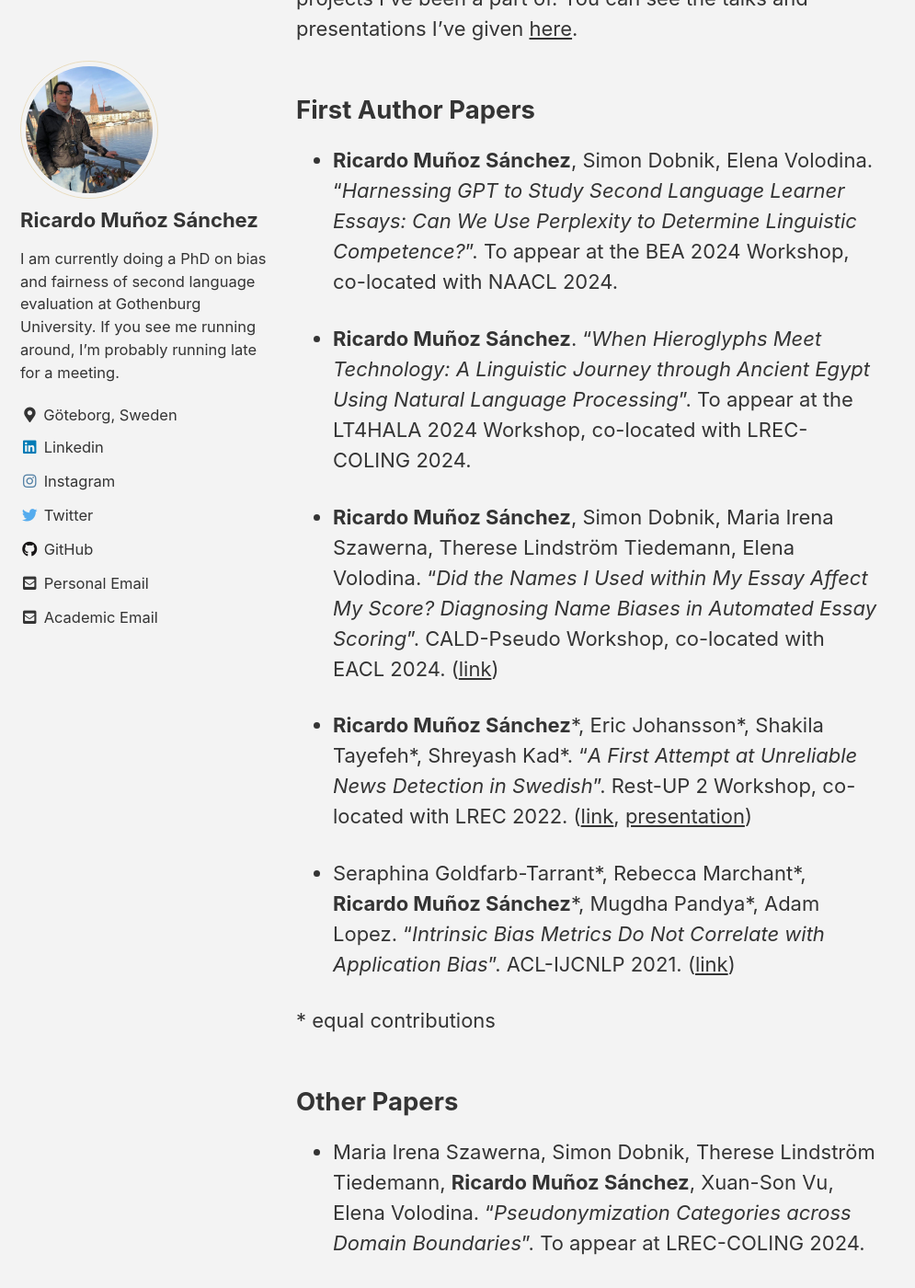
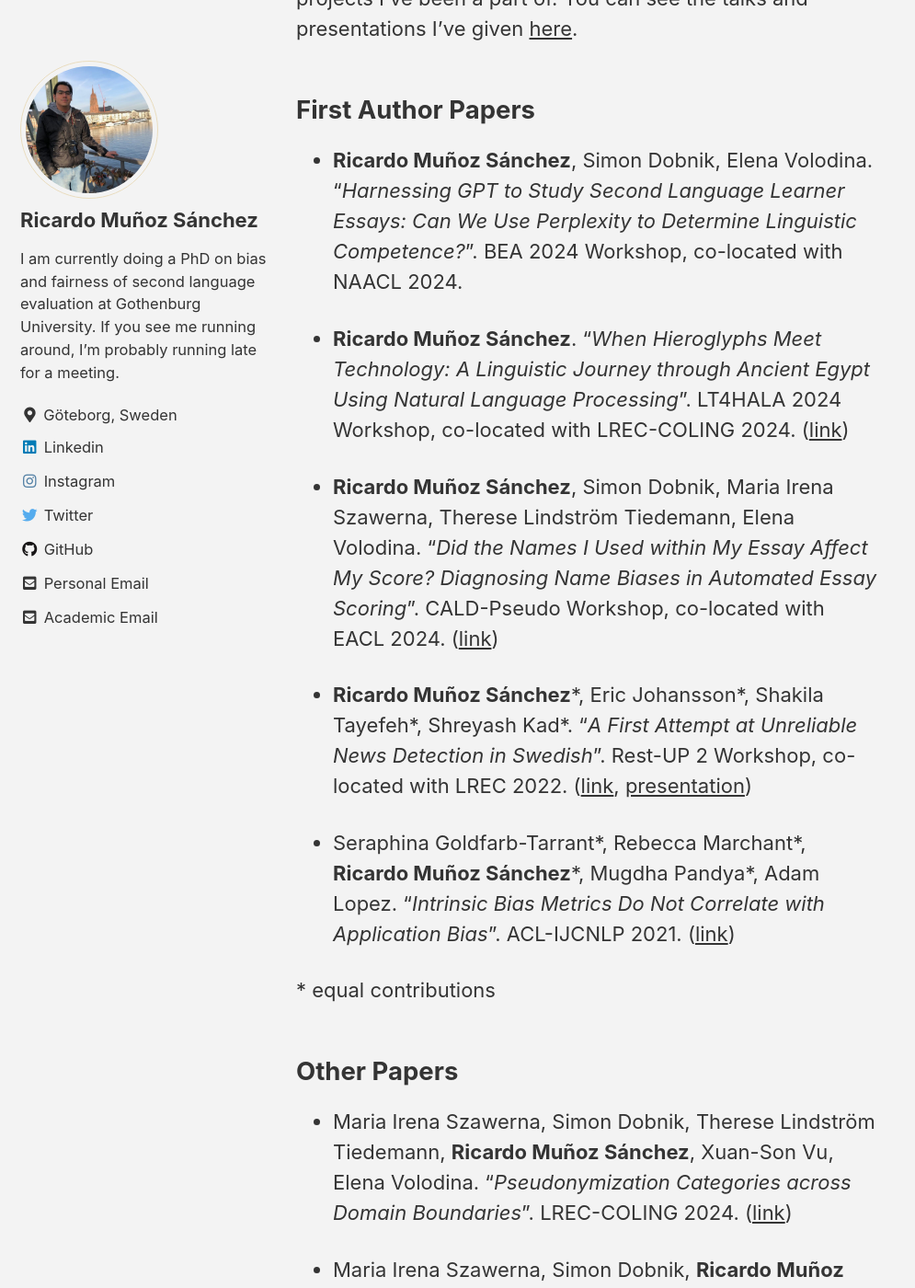
Before and after one commit to rimusa/rimusa.github.io, a Jekyll site: the page built from docs/_pages/research.md, in a window 1280 px wide and 1400 px high, scrolled down 218 px. Shown: the whole window at 92% size, without its empty margins (0-995 px from the left). Built offline with Jekyll 4.4.1, drawn with Linux system fonts in a browser that asks for light colours; cached includes are drawn as plain includes.

Commit message:
Updated LREC papers

```diff
--- a/docs/_pages/research.md
+++ b/docs/_pages/research.md
@@ -11,9 +11,9 @@ You can see the talks and presentations I've given [here](../talks).
 
 ## First Author Papers
 
-- **Ricardo Muñoz Sánchez**, Simon Dobnik, Elena Volodina. "_Harnessing GPT to Study Second Language Learner Essays: Can We Use Perplexity to Determine Linguistic Competence?_". To appear at the BEA 2024 Workshop, co-located with NAACL 2024.
+- **Ricardo Muñoz Sánchez**, Simon Dobnik, Elena Volodina. "_Harnessing GPT to Study Second Language Learner Essays: Can We Use Perplexity to Determine Linguistic Competence?_". BEA 2024 Workshop, co-located with NAACL 2024.
 
-- **Ricardo Muñoz Sánchez**. "_When Hieroglyphs Meet Technology: A Linguistic Journey through Ancient Egypt Using Natural Language Processing_". To appear at the LT4HALA 2024 Workshop, co-located with LREC-COLING 2024.
+- **Ricardo Muñoz Sánchez**. "_When Hieroglyphs Meet Technology: A Linguistic Journey through Ancient Egypt Using Natural Language Processing_". LT4HALA 2024 Workshop, co-located with LREC-COLING 2024. ([link](https://aclanthology.org/2024.lt4hala-1.18/))
 
 - **Ricardo Muñoz Sánchez**, Simon Dobnik, Maria Irena Szawerna, Therese Lindström Tiedemann, Elena Volodina. "_Did the Names I Used within My Essay Affect My Score? Diagnosing Name Biases in Automated Essay Scoring_". CALD-Pseudo Workshop, co-located with EACL 2024. ([link](https://aclanthology.org/2024.caldpseudo-1.10/))
 
@@ -29,7 +29,7 @@ You can see the talks and presentations I've given [here](../talks).
 
 ## Other Papers
 
-- Maria Irena Szawerna, Simon Dobnik, Therese Lindström Tiedemann, **Ricardo Muñoz Sánchez**, Xuan-Son Vu, Elena Volodina. "_Pseudonymization Categories across Domain Boundaries_". To appear at LREC-COLING 2024.
+- Maria Irena Szawerna, Simon Dobnik, Therese Lindström Tiedemann, **Ricardo Muñoz Sánchez**, Xuan-Son Vu, Elena Volodina. "_Pseudonymization Categories across Domain Boundaries_". LREC-COLING 2024. ([link](https://aclanthology.org/2024.lrec-main.1164/))
 
 - Maria Irena Szawerna, Simon Dobnik, **Ricardo Muñoz Sánchez**, Therese Lindström Tiedemann, Elena Volodina. "_Detecting Personal Identifiable Information in Swedish Learner Essays_". CALD-Pseudo Workshop, co-located with EACL 2024. ([link](https://aclanthology.org/2024.caldpseudo-1.7/))
 
```
